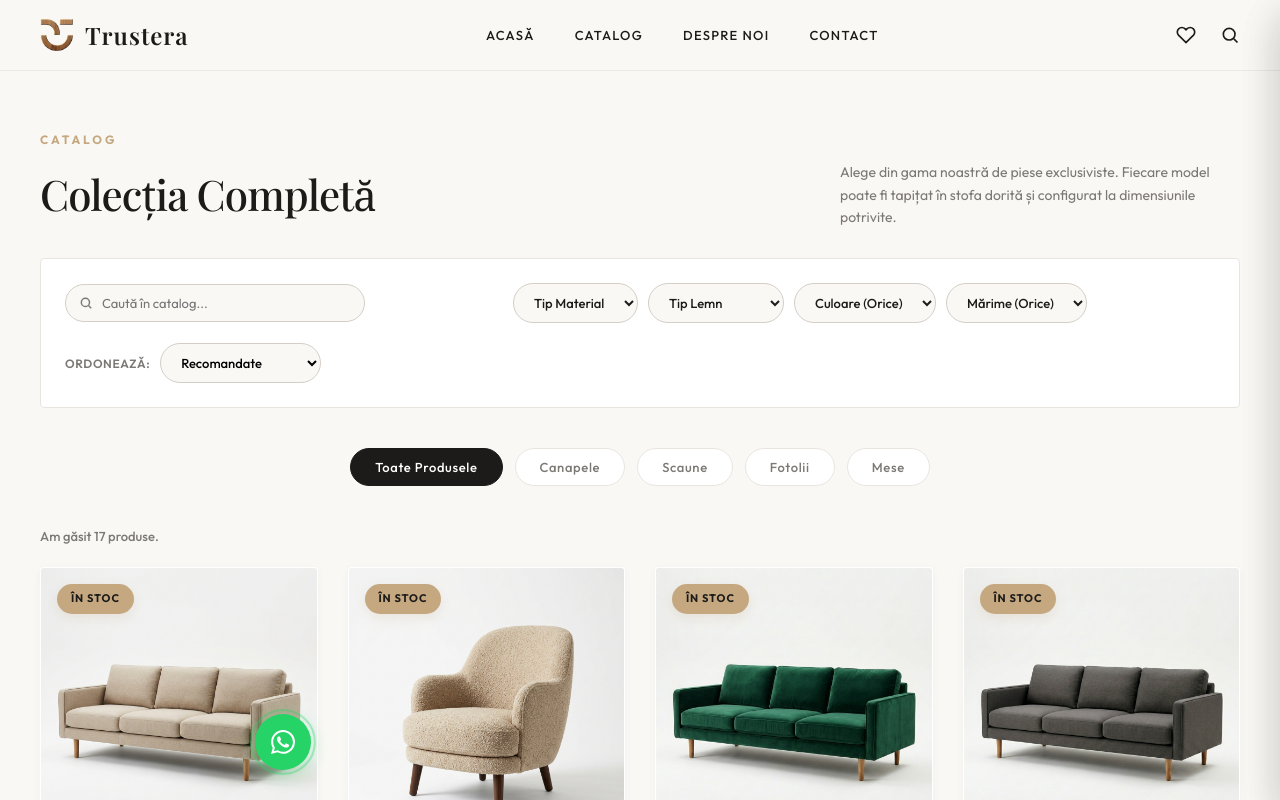
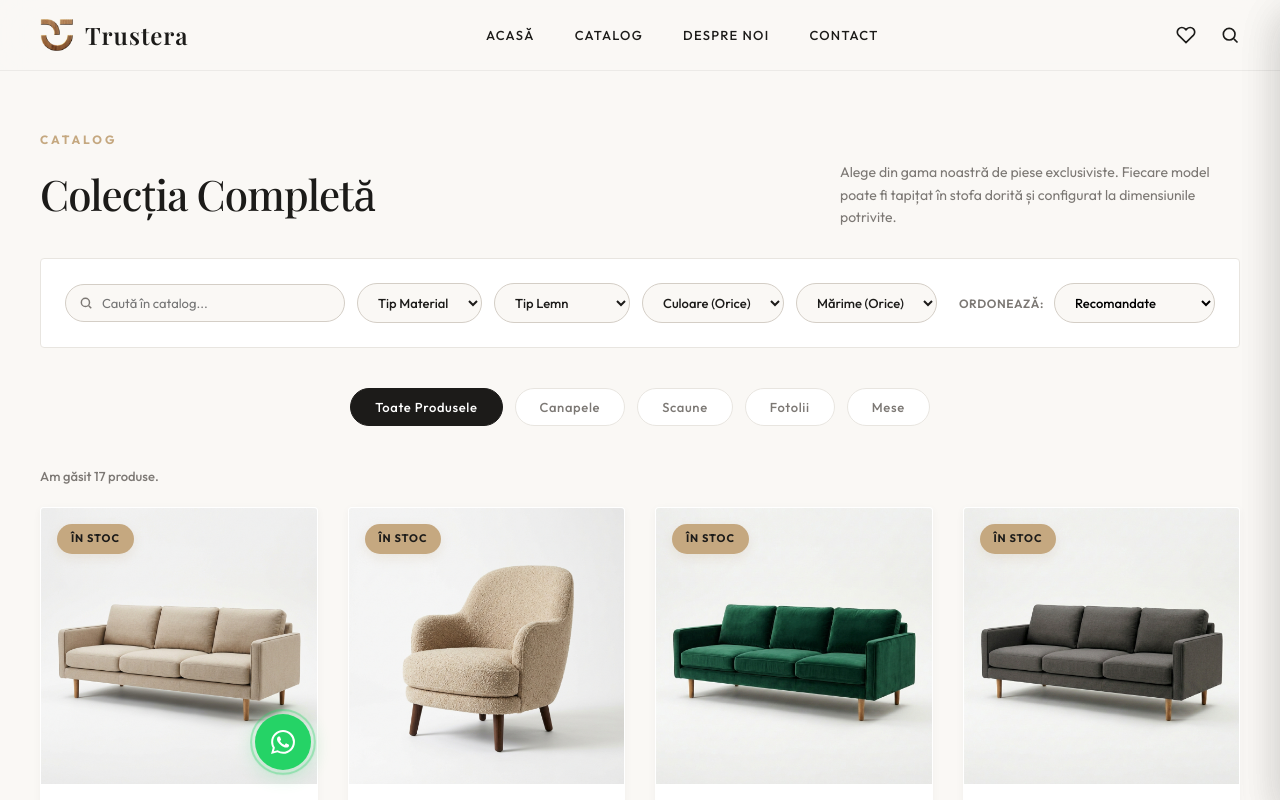
Before and after one commit to DinuVidrascu/trust-wood, a React (Vite) app: page /catalog in a window 1280 px wide. Shown: the top 800 px of the page. Built offline with nearby package versions, Linux system fonts and the light colour scheme; a web font is replaced by a local one.

Commit message:
Align catalog filter bar in a single horizontal row on desktop and update label to ORDONEAZĂ

```diff
--- a/src/pages/Catalog.jsx
+++ b/src/pages/Catalog.jsx
@@ -180,8 +180,10 @@ export default function Catalog() {
           borderRadius: '4px',
           border: '1px solid var(--border)'
         }}>
+          {/* Left Group: Search & Filters */}
+          <div style={{ display: 'flex', gap: '12px', flexWrap: 'wrap', alignItems: 'center', flexGrow: 1 }}>
             {/* Inner Search */}
-          <div style={{ position: 'relative', width: '300px', maxWidth: '100%' }}>
+            <div style={{ position: 'relative', width: '280px', maxWidth: '100%' }}>
               <input
                 type="text"
                 placeholder="Caută în catalog..."
@@ -202,7 +204,6 @@ export default function Catalog() {
             </div>
 
             {/* Advanced Filters */}
-          <div style={{ display: 'flex', gap: '10px', flexWrap: 'wrap', flexGrow: 1, justifyContent: 'center' }}>
             <select
               value={activeMaterial}
               onChange={e => setActiveMaterial(e.target.value)}
@@ -248,9 +249,9 @@ export default function Catalog() {
             </select>
           </div>
 
-          {/* Sort Selection */}
+          {/* Right Group: Sort Selection */}
           <div style={{ display: 'flex', alignItems: 'center', gap: '10px' }}>
-            <span style={{ fontSize: '12px', fontWeight: '600', textTransform: 'uppercase', letterSpacing: '0.05em', color: 'var(--text-secondary)' }}>Ordonează:</span>
+            <span style={{ fontSize: '12px', fontWeight: '600', letterSpacing: '0.05em', color: 'var(--text-secondary)' }}>ORDONEAZĂ:</span>
             <select
               value={sortBy}
               onChange={(e) => setSortBy(e.target.value)}
```
Lines whose indentation alone changed are shown as unchanged.
